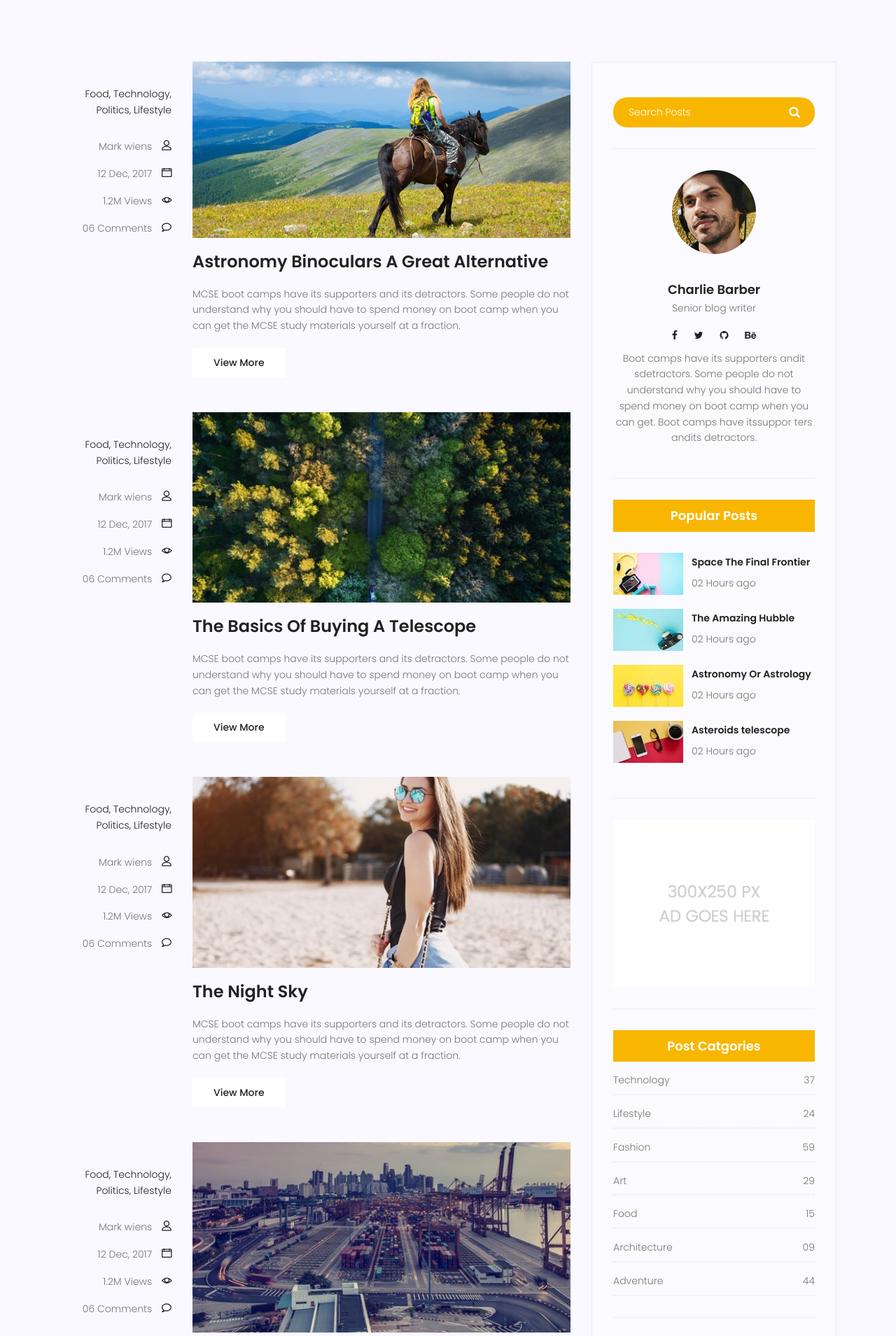
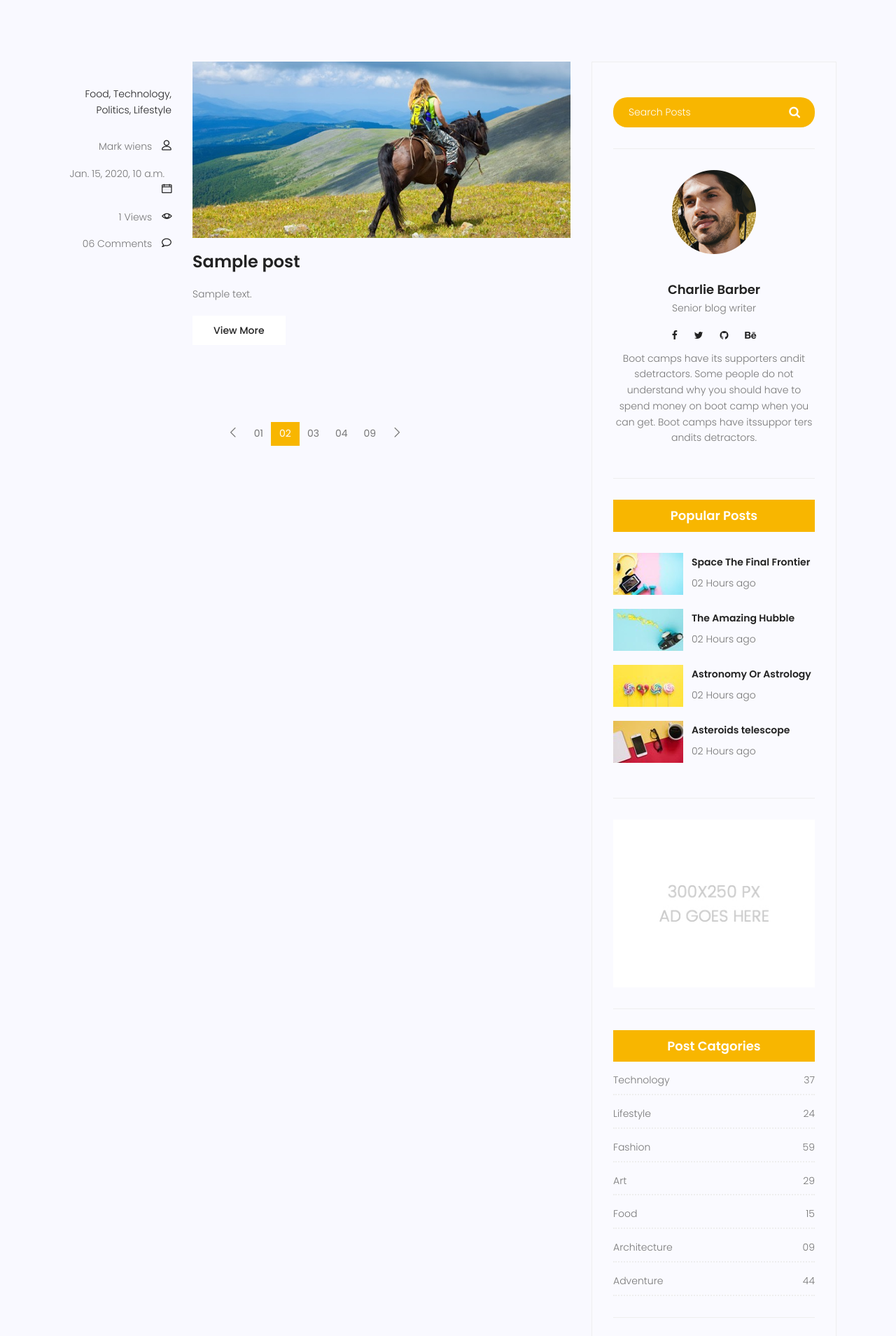
Before and after one commit to Zeinab-Safinia/MyBlog, a Django app: page /blog/ in a window 1280 px wide. Shown: the part 994-2903 px from the top of the page at 70% size. Run offline with Django 3.2, Linux system fonts and the light colour scheme; tables that the repository leaves empty hold one stand-in row (values such as "Sample post"); some libraries are stand-ins or nearby versions.

Commit message:
Displaying model data in a website format

```diff
--- a/blog/views.py
+++ b/blog/views.py
@@ -1,8 +1,10 @@
 from django.shortcuts import render
-
+from blog.models import Post
 # Create your views here.
 def blog_view(request):
-    return render(request, 'blog/blog-home.html')
+    posts = Post.objects.filter(status=1)
+    context = {'posts':posts}
+    return render(request, 'blog/blog-home.html',context)
 def blog_single(request):
     context = {'title':'pass data from view!','content':'showing the resualt'}
     return render(request, 'blog/blog-single.html', context)
--- a/templates/blog/blog-home.html
+++ b/templates/blog/blog-home.html
@@ -95,6 +95,7 @@
   <div class="container">
     <div class="row">
       <div class="col-lg-8 posts-list">
+        {% for post in posts %}
         <div class="single-post row">
           <div class="col-lg-3 col-md-3 meta-details">
             <ul class="tags">
@@ -108,11 +109,12 @@
                 <a href="#">Mark wiens</a> <span class="lnr lnr-user"></span>
               </p>
               <p class="date col-lg-12 col-md-12 col-6">
-                <a href="#">12 Dec, 2017</a>
+                <a href="#">{{post.published_date}}</a>
                 <span class="lnr lnr-calendar-full"></span>
               </p>
               <p class="view col-lg-12 col-md-12 col-6">
-                <a href="#">1.2M Views</a> <span class="lnr lnr-eye"></span>
+                <a href="#">{{post.counted_view}} Views</a>
+                <span class="lnr lnr-eye"></span>
               </p>
               <p class="comments col-lg-12 col-md-12 col-6">
                 <a href="#">06 Comments</a> <span class="lnr lnr-bubble"></span>
@@ -128,149 +130,13 @@
               />
             </div>
             <a class="posts-title" href="{% url 'blog:single' %}"
-              ><h3>Astronomy Binoculars A Great Alternative</h3></a
+              ><h3>{{post.title}}</h3></a
             >
-            <p class="excert">
-              MCSE boot camps have its supporters and its detractors. Some
-              people do not understand why you should have to spend money on
-              boot camp when you can get the MCSE study materials yourself at a
-              fraction.
-            </p>
+            <p class="excert">{{post.content}}</p>
             <a href="{% url 'blog:single' %}" class="primary-btn">View More</a>
           </div>
         </div>
-        <div class="single-post row">
-          <div class="col-lg-3 col-md-3 meta-details">
-            <ul class="tags">
-              <li><a href="#">Food,</a></li>
-              <li><a href="#">Technology,</a></li>
-              <li><a href="#">Politics,</a></li>
-              <li><a href="#">Lifestyle</a></li>
-            </ul>
-            <div class="user-details row">
-              <p class="user-name col-lg-12 col-md-12 col-6">
-                <a href="#">Mark wiens</a> <span class="lnr lnr-user"></span>
-              </p>
-              <p class="date col-lg-12 col-md-12 col-6">
-                <a href="#">12 Dec, 2017</a>
-                <span class="lnr lnr-calendar-full"></span>
-              </p>
-              <p class="view col-lg-12 col-md-12 col-6">
-                <a href="#">1.2M Views</a> <span class="lnr lnr-eye"></span>
-              </p>
-              <p class="comments col-lg-12 col-md-12 col-6">
-                <a href="#">06 Comments</a> <span class="lnr lnr-bubble"></span>
-              </p>
-            </div>
-          </div>
-          <div class="col-lg-9 col-md-9">
-            <div class="feature-img">
-              <img
-                class="img-fluid"
-                src="{% static 'img/blog/feature-img2.jpg' %}"
-                alt=""
-              />
-            </div>
-            <a class="posts-title" href="{% url 'blog:single' %}"
-              ><h3>The Basics Of Buying A Telescope</h3></a
-            >
-            <p class="excert">
-              MCSE boot camps have its supporters and its detractors. Some
-              people do not understand why you should have to spend money on
-              boot camp when you can get the MCSE study materials yourself at a
-              fraction.
-            </p>
-            <a href="{% url 'blog:single' %}" class="primary-btn">View More</a>
-          </div>
-        </div>
-        <div class="single-post row">
-          <div class="col-lg-3 col-md-3 meta-details">
-            <ul class="tags">
-              <li><a href="#">Food,</a></li>
-              <li><a href="#">Technology,</a></li>
-              <li><a href="#">Politics,</a></li>
-              <li><a href="#">Lifestyle</a></li>
-            </ul>
-            <div class="user-details row">
-              <p class="user-name col-lg-12 col-md-12 col-6">
-                <a href="#">Mark wiens</a> <span class="lnr lnr-user"></span>
-              </p>
-              <p class="date col-lg-12 col-md-12 col-6">
-                <a href="#">12 Dec, 2017</a>
-                <span class="lnr lnr-calendar-full"></span>
-              </p>
-              <p class="view col-lg-12 col-md-12 col-6">
-                <a href="#">1.2M Views</a> <span class="lnr lnr-eye"></span>
-              </p>
-              <p class="comments col-lg-12 col-md-12 col-6">
-                <a href="#">06 Comments</a> <span class="lnr lnr-bubble"></span>
-              </p>
-            </div>
-          </div>
-          <div class="col-lg-9 col-md-9">
-            <div class="feature-img">
-              <img
-                class="img-fluid"
-                src="{% static 'img/blog/feature-img4.jpg' %}"
-                alt=""
-              />
-            </div>
-            <a class="posts-title" href="{% url 'blog:single' %}"
-              ><h3>The Night Sky</h3></a
-            >
-            <p class="excert">
-              MCSE boot camps have its supporters and its detractors. Some
-              people do not understand why you should have to spend money on
-              boot camp when you can get the MCSE study materials yourself at a
-              fraction.
-            </p>
-            <a href="{% url 'blog:single' %}" class="primary-btn">View More</a>
-          </div>
-        </div>
-        <div class="single-post row">
-          <div class="col-lg-3 col-md-3 meta-details">
-            <ul class="tags">
-              <li><a href="#">Food,</a></li>
-              <li><a href="#">Technology,</a></li>
-              <li><a href="#">Politics,</a></li>
-              <li><a href="#">Lifestyle</a></li>
-            </ul>
-            <div class="user-details row">
-              <p class="user-name col-lg-12 col-md-12 col-6">
-                <a href="#">Mark wiens</a> <span class="lnr lnr-user"></span>
-              </p>
-              <p class="date col-lg-12 col-md-12 col-6">
-                <a href="#">12 Dec, 2017</a>
-                <span class="lnr lnr-calendar-full"></span>
-              </p>
-              <p class="view col-lg-12 col-md-12 col-6">
-                <a href="#">1.2M Views</a> <span class="lnr lnr-eye"></span>
-              </p>
-              <p class="comments col-lg-12 col-md-12 col-6">
-                <a href="#">06 Comments</a> <span class="lnr lnr-bubble"></span>
-              </p>
-            </div>
-          </div>
-          <div class="col-lg-9 col-md-9">
-            <div class="feature-img">
-              <img
-                class="img-fluid"
-                src="{% static 'img/blog/feature-img5.jpg' %}"
-                alt=""
-              />
-            </div>
-            <a class="posts-title" href="{% url 'blog:single' %}"
-              ><h3>Telescopes 101</h3></a
-            >
-            <p class="excert">
-              MCSE boot camps have its supporters and its detractors. Some
-              people do not understand why you should have to spend money on
-              boot camp when you can get the MCSE study materials yourself at a
-              fraction.
-            </p>
-            <a href="{% url 'blog:single' %}" class="primary-btn">View More</a>
-          </div>
-        </div>
+        {% endfor %}
         <nav class="blog-pagination justify-content-center d-flex">
           <ul class="pagination">
             <li class="page-item">
```
